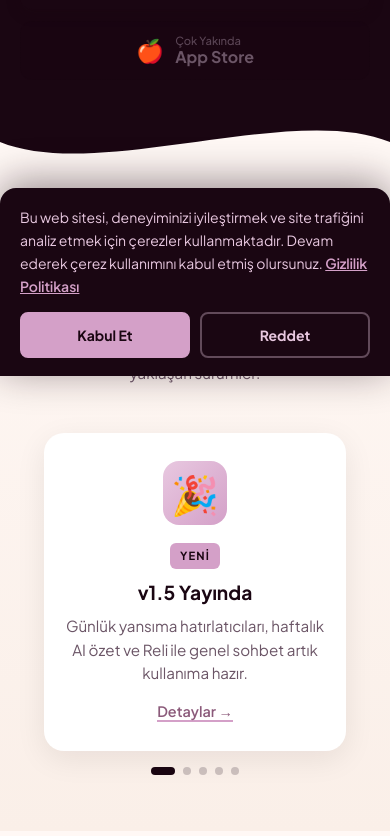
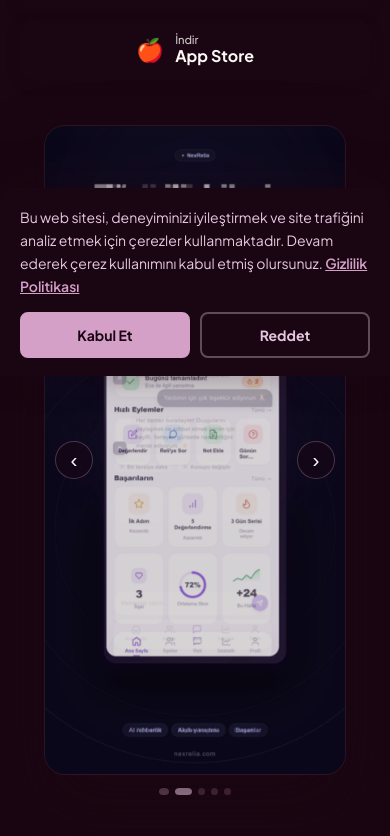
Before and after one commit to osmantsdmr/nexrelia-site, a plain HTML site: page index.html in a window 390 px wide. Shown: the part 468-1304 px from the top of the page. Drawn offline with Linux system fonts and the light colour scheme.

Commit message:
fix: replace stale App Store/screenshot placeholders with real content
- App Store butonu artık gerçek App Store linkine gidiyor (Çok Yakında kaldırıldı)
- SSS + JSON-LD'deki "sınırsız AI koçluk" iddiası gerçek limitlerle (15 mesaj/2
  analiz ücretsiz, 200 mesaj/30 analiz/1 rapor premium) değiştirildi
- Hero'daki "ekran görüntüsü yakında" placeholder'ı gerçek 5 ekran görüntüsünü
  gösteren, otomatik + manuel kontrollü, mobilde de görünen bir carousel'e
  dönüştürüldü
- YENİLİKLER karuselinden güncelliğini yitirmiş "iOS Sürümü Yolda" maddesi
  kaldırıldı, yerine genel "v1.6 Çok Yakında" maddesi eklendi

Co-Authored-By: Claude Fable 5 <noreply@anthropic.com>

```diff
--- a/index.html
+++ b/index.html
@@ -172,49 +172,82 @@
         }
         .hero-cta svg { flex-shrink: 0; }
 
-        /* Phone mockup */
-        .hero-phone {
+        /* Hero screenshot carousel */
+        .hero-shots {
             flex-shrink: 0;
-            width: 240px;
-        }
-        .phone-frame {
-            width: 240px;
-            height: 460px;
-            border-radius: 36px;
-            border: 6px solid rgba(212, 160, 200, 0.35);
-            background: rgba(212, 160, 200, 0.07);
-            display: flex;
-            flex-direction: column;
+            position: relative;
+            width: 260px;
+            max-width: 100%;
+        }
+        .hero-shots-track {
+            position: relative;
+            width: 100%;
+            aspect-ratio: 370 / 800;
+            border-radius: 20px;
+            overflow: hidden;
+            box-shadow:
+                0 0 0 1px rgba(212, 160, 200, 0.1),
+                0 32px 64px rgba(26, 6, 18, 0.6);
+        }
+        .hero-shot {
+            position: absolute;
+            inset: 0;
+            width: 100%;
+            height: 100%;
+            object-fit: cover;
+            opacity: 0;
+            transition: opacity 0.6s ease;
+            pointer-events: none;
+        }
+        .hero-shot.active {
+            opacity: 1;
+            pointer-events: auto;
+        }
+        .hero-shots-arrow {
+            position: absolute;
+            top: 50%;
+            transform: translateY(-50%);
+            width: 34px;
+            height: 34px;
+            border-radius: 50%;
+            background: rgba(26, 6, 18, 0.45);
+            border: 1px solid rgba(212, 160, 200, 0.3);
+            color: #fff;
+            font-size: 1.3rem;
+            line-height: 1;
+            cursor: pointer;
+            display: flex;
             align-items: center;
             justify-content: center;
-            gap: 12px;
-            position: relative;
-            box-shadow:
-                0 0 0 1px rgba(212, 160, 200, 0.1),
-                0 32px 64px rgba(26, 6, 18, 0.6),
-                inset 0 1px 0 rgba(212, 160, 200, 0.15);
-        }
-        .phone-frame::before {
-            content: '';
-            position: absolute;
-            top: 16px;
-            width: 72px;
-            height: 6px;
+            transition: background 0.2s;
+            z-index: 2;
+        }
+        .hero-shots-arrow:hover { background: rgba(26, 6, 18, 0.75); }
+        .hero-shots-prev { left: 10px; }
+        .hero-shots-next { right: 10px; }
+        .hero-shots-dots {
+            display: flex;
+            justify-content: center;
+            gap: 6px;
+            margin-top: 14px;
+        }
+        .hero-shots-dot {
+            width: 7px;
+            height: 7px;
+            border-radius: 50%;
             background: rgba(212, 160, 200, 0.3);
-            border-radius: 3px;
-        }
-        .phone-screen-text {
-            color: var(--mauve-light);
-            font-size: 12px;
-            font-weight: 500;
-            opacity: 0.5;
-            text-align: center;
-            padding: 0 20px;
-            line-height: 1.6;
-        }
-        .phone-icon {
-            font-size: 40px;
-            opacity: 0.4;
+            border: none;
+            padding: 0;
+            cursor: pointer;
+            transition: all 0.2s;
+        }
+        .hero-shots-dot.active {
+            background: var(--mauve-light);
+            width: 20px;
+            border-radius: 4px;
+        }
+        @media (prefers-reduced-motion: reduce) {
+            .hero-shot { transition: opacity 0.2s; }
         }
 
         /* Wavy divider */
@@ -643,7 +676,7 @@
         /* ── RESPONSIVE ──────────────────────────────── */
         @media (max-width: 900px) {
             .hero-inner { flex-direction: column; gap: 48px; align-items: flex-start; }
-            .hero-phone { display: none; }
+            .hero-shots { width: min(78vw, 300px); align-self: center; }
             .features-grid { grid-template-columns: 1fr; }
             .reli-inner { flex-direction: column; gap: 48px; }
             .reli-chat { width: 100%; max-width: 360px; }
@@ -680,6 +713,7 @@
             }
 
             .features-grid { gap: 16px; }
+            .hero-shots-arrow { width: 38px; height: 38px; }
         }
 
         @media (max-width: 480px) {
@@ -881,7 +915,6 @@
         .store-btn-text strong { font-size: 1rem; font-weight: 700; }
         .store-btn-primary { background: var(--burgundy); color: var(--cream); box-shadow: 0 4px 14px rgba(26, 6, 18, 0.3); }
         .store-btn-primary:hover { background: #2D1B28; transform: translateY(-2px); box-shadow: 0 8px 22px rgba(26, 6, 18, 0.4); }
-        .store-btn-soon { background: rgba(26, 6, 18, 0.06); color: var(--text-light); cursor: default; border: 1px dashed rgba(26, 6, 18, 0.2); }
         @media (max-width: 540px) { .store-buttons { width: 100%; } .store-btn { flex: 1 1 100%; justify-content: center; } }
     </style>
 
@@ -925,7 +958,7 @@
           "name": "Uygulama ücretsiz mi?",
           "acceptedAnswer": {
             "@type": "Answer",
-            "text": "Temel özellikler ücretsizdir. Sınırsız AI koçluk, detaylı raporlar gibi gelişmiş özellikler için Premium abonelik sunulmaktadır."
+            "text": "Temel özellikler ücretsizdir (15 mesaj/2 analiz/ay). Premium abonelik ile aylık 200 mesaja, 30 analize ve 1 detaylı ilişki raporuna erişebilirsiniz."
           }
         },
         {
@@ -1026,21 +1059,30 @@
                       <strong>Google Play</strong>
                     </span>
                   </a>
-                  <span class="store-btn store-btn-soon" aria-disabled="true">
+                  <a href="https://apps.apple.com/tr/app/nexrelia/id6763945921?l=tr"
+                     class="store-btn store-btn-primary"
+                     target="_blank"
+                     rel="noopener noreferrer">
                     <span class="store-btn-icon">🍎</span>
                     <span class="store-btn-text">
-                      <small>Çok Yakında</small>
+                      <small>İndir</small>
                       <strong>App Store</strong>
                     </span>
-                  </span>
+                  </a>
                 </div>
             </div>
 
-            <div class="hero-phone reveal reveal-delay-2">
-                <div class="phone-frame">
-                    <span class="phone-icon">📱</span>
-                    <p class="phone-screen-text">Ekran görüntüsü<br>yakında</p>
-                </div>
+            <div class="hero-shots reveal reveal-delay-2" role="region" aria-roledescription="carousel" aria-label="Uygulama ekran görüntüleri">
+                <div class="hero-shots-track" id="heroShotsTrack">
+                    <img class="hero-shot active" src="/screenshots/screenshot-1.png" alt="NexRelia ana sayfa ekranı — ilişkiler özeti, aylık rapor ve hızlı eylemler">
+                    <img class="hero-shot" src="/screenshots/screenshot-2.png" alt="Reli AI koç ile sohbet ekranı">
+                    <img class="hero-shot" src="/screenshots/screenshot-3.png" alt="Kişi detay profili — yakınlık skoru ve kişilik özellikleri">
+                    <img class="hero-shot" src="/screenshots/screenshot-4.png" alt="Yeni kişi ekleme ekranı — ilişki kategorisi seçimi">
+                    <img class="hero-shot" src="/screenshots/screenshot-5.png" alt="İstatistikler ekranı — skor değişimi ve ilişki dağılımı">
+                </div>
+                <button class="hero-shots-arrow hero-shots-prev" aria-label="Önceki ekran görüntüsü">‹</button>
+                <button class="hero-shots-arrow hero-shots-next" aria-label="Sonraki ekran görüntüsü">›</button>
+                <div class="hero-shots-dots" id="heroShotsDots"></div>
             </div>
         </div>
 
@@ -1236,7 +1278,7 @@
                         <span class="faq-icon" aria-hidden="true">+</span>
                     </button>
                     <div class="faq-answer" role="region">
-                        <p>Temel özellikler ücretsizdir. Sınırsız AI koçluk, detaylı raporlar gibi gelişmiş özellikler için Premium abonelik sunulmaktadır.</p>
+                        <p>Temel özellikler ücretsizdir (15 mesaj/2 analiz/ay). Premium abonelik ile aylık 200 mesaja, 30 analize ve 1 detaylı ilişki raporuna erişebilirsiniz.</p>
                     </div>
                 </div>
 
@@ -1291,13 +1333,16 @@
                   <strong>Google Play</strong>
                 </span>
               </a>
-              <span class="store-btn store-btn-soon" aria-disabled="true">
+              <a href="https://apps.apple.com/tr/app/nexrelia/id6763945921?l=tr"
+                 class="store-btn store-btn-primary"
+                 target="_blank"
+                 rel="noopener noreferrer">
                 <span class="store-btn-icon">🍎</span>
                 <span class="store-btn-text">
-                  <small>Çok Yakında</small>
+                  <small>İndir</small>
                   <strong>App Store</strong>
                 </span>
-              </span>
+              </a>
             </div>
         </div>
     </section>
@@ -1418,15 +1463,79 @@
         });
     </script>
 
+    <!-- Hero Screenshots Carousel -->
+    <script>
+    (function initHeroShotsCarousel() {
+      const track = document.getElementById('heroShotsTrack');
+      const dotsWrap = document.getElementById('heroShotsDots');
+      if (!track) return;
+
+      const INTERVAL_MS = 5000;
+      const RESUME_AFTER_MS = 9000;
+      const reducedMotion = window.matchMedia('(prefers-reduced-motion: reduce)').matches;
+
+      const slides = Array.from(track.querySelectorAll('.hero-shot'));
+      let current = slides.findIndex(s => s.classList.contains('active'));
+      if (current < 0) current = 0;
+
+      slides.forEach((_, i) => {
+        const dot = document.createElement('button');
+        dot.className = 'hero-shots-dot' + (i === current ? ' active' : '');
+        dot.setAttribute('aria-label', 'Ekran görüntüsü ' + (i + 1));
+        dot.addEventListener('click', () => { goTo(i); markUserInteraction(); });
+        dotsWrap.appendChild(dot);
+      });
+      const dots = Array.from(dotsWrap.querySelectorAll('.hero-shots-dot'));
+
+      let timer = null;
+      let resumeTimer = null;
+
+      function goTo(i) {
+        slides[current].classList.remove('active');
+        dots[current].classList.remove('active');
+        current = (i + slides.length) % slides.length;
+        slides[current].classList.add('active');
+        dots[current].classList.add('active');
+      }
+
+      function clearTimer() {
+        if (timer) { clearInterval(timer); timer = null; }
+      }
+
+      function startTimer() {
+        clearTimer();
+        if (reducedMotion) return;
+        timer = setInterval(() => goTo(current + 1), INTERVAL_MS);
+      }
+
+      function markUserInteraction() {
+        clearTimer();
+        if (reducedMotion) return;
+        if (resumeTimer) clearTimeout(resumeTimer);
+        resumeTimer = setTimeout(() => { resumeTimer = null; startTimer(); }, RESUME_AFTER_MS);
+      }
+
+      document.querySelector('.hero-shots-prev').addEventListener('click', () => { goTo(current - 1); markUserInteraction(); });
+      document.querySelector('.hero-shots-next').addEventListener('click', () => { goTo(current + 1); markUserInteraction(); });
+
+      document.addEventListener('visibilitychange', () => {
+        if (document.hidden) { clearTimer(); }
+        else if (!resumeTimer) { startTimer(); }
+      });
+
+      startTimer();
+    })();
+    </script>
+
     <!-- Yenilikler Carousel -->
     <script>
     const updates = [
+      { badge: "YAKINDA", badgeColor: "amber", icon: "🚀", title: "v1.6 Çok Yakında",
+        description: "Yeni özellikler ve iyileştirmeler üzerinde çalışıyoruz. Detaylar yakında burada.",
+        cta: null },
       { badge: "YENİ", badgeColor: "mauve", icon: "🎉", title: "v1.5 Yayında",
         description: "Günlük yansıma hatırlatıcıları, haftalık AI özet ve Reli ile genel sohbet artık kullanıma hazır.",
         cta: { label: "Detaylar", href: "#ozellikler" } },
-      { badge: "YAKINDA", badgeColor: "amber", icon: "🍎", title: "iOS Sürümü Yolda",
-        description: "iPhone kullanıcıları için TestFlight aşamasındayız. App Store yayını için son rötuşlar yapılıyor.",
-        cta: null },
       { badge: "PREMIUM", badgeColor: "bordo", icon: "💎", title: "Haftalık AI Özet",
         description: "İlişkilerinin haftalık trend analizini ve kişiselleştirilmiş Reli önerilerini Premium ile aç.",
         cta: { label: "Özellikler", href: "#ozellikler" } },
```
Also changed, not shown: screenshots/screenshot-1.png (added), screenshots/screenshot-2.png (added), screenshots/screenshot-3.png (added), screenshots/screenshot-4.png (added), screenshots/screenshot-5.png (added).
